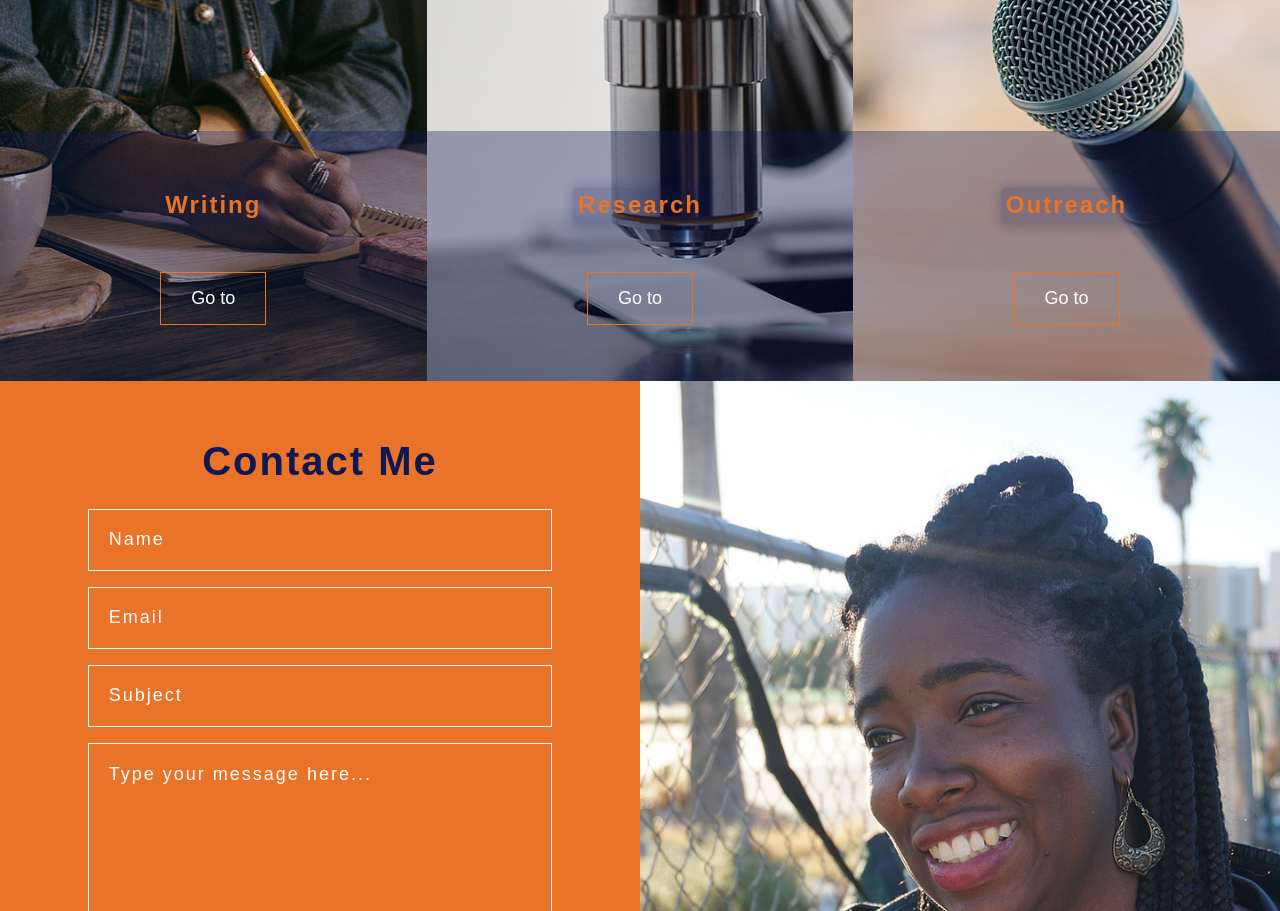
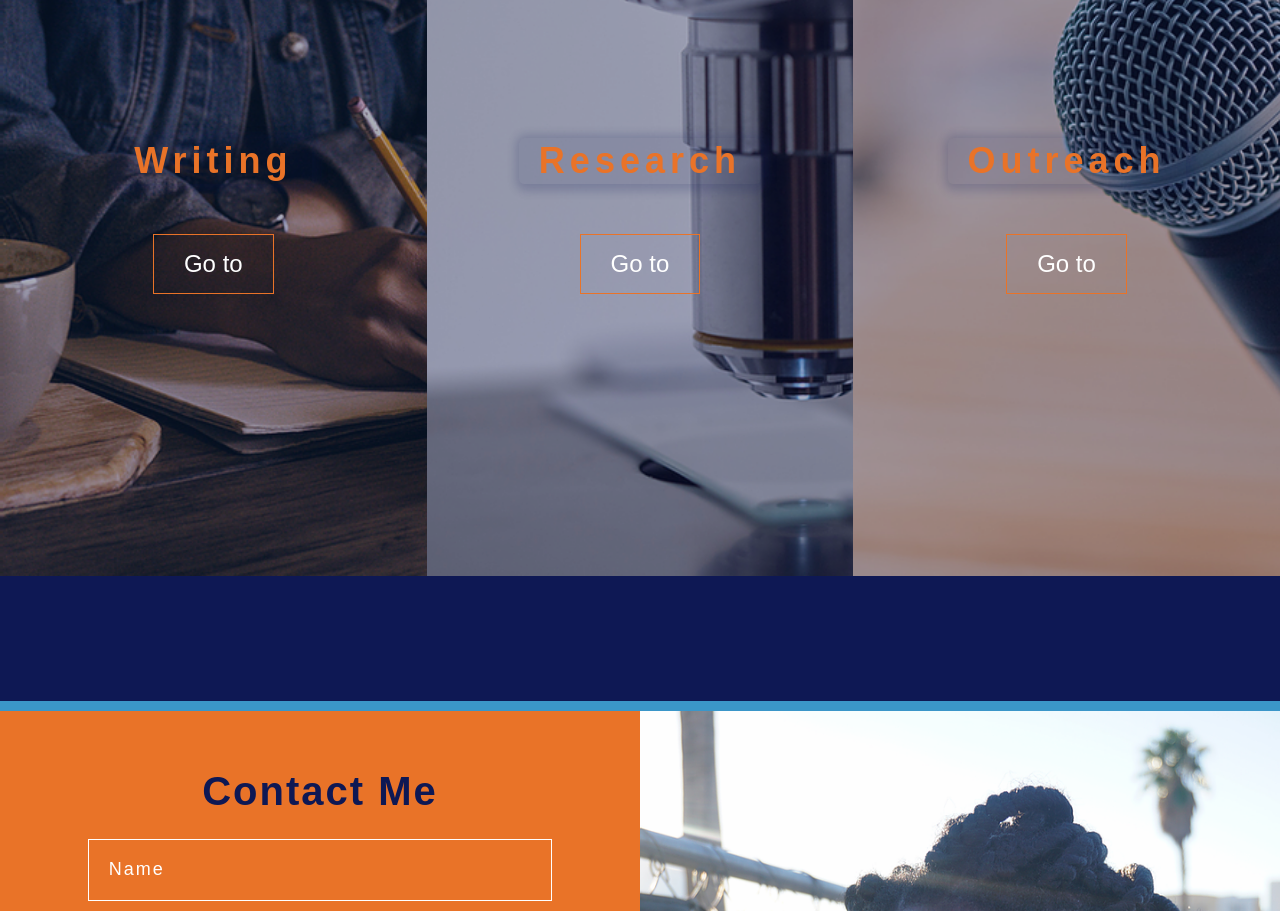
Before and after one commit to StefonSimmons/mango-main, a React (Create React App) app in the folder client/: page / in a window 1280 px wide. Shown: the part 2000-2911 px from the top of the page. Built offline with nearby package versions, Linux system fonts and the light colour scheme.

Commit message:
what i do revamp

```diff
--- a/client/src/components/ContactMe.jsx
+++ b/client/src/components/ContactMe.jsx
@@ -1,7 +1,7 @@
 import React from 'react'
 import ashlea from '../assets/ashlea-contact.png'
 import styled from 'styled-components'
-
+import {HeaderBar} from './WhatIDo'
 import { AboutTitle } from '../components/About'
 
 const ContactSection = styled.div`
@@ -11,6 +11,10 @@ const ContactSection = styled.div`
   font-family: 'Manrope', sans-serif;
   letter-spacing: 2px;
   font-weight: 700
+`
+const Bar = styled(HeaderBar)`
+  border-top: solid rgb(59,150,201, 0) 10px;
+  border-bottom: solid rgb(59,150,201) 10px;
 `
 const Form = styled.form`
   display: flex;
@@ -79,16 +83,19 @@ const SendBtn = styled.input`
 
 export default function ContactMe() {
   return (
+    <>
+      <Bar></Bar>
       <ContactSection id='contact'>
         <Form onSubmit={''}>
           <Title>Contact Me</Title>
-        <Input type="text" className='input' placeholder='Name'/>
-        <Input type="text" className='input' placeholder='Email'/>
-        <Input type="text" className='input' placeholder='Subject'/>
+          <Input type="text" className='input' placeholder='Name' />
+          <Input type="text" className='input' placeholder='Email' />
+          <Input type="text" className='input' placeholder='Subject' />
           <Message type="text" className='input' placeholder='Type your message here...' />
-        <SendBtn type="submit" value="Send!"/>
+          <SendBtn type="submit" value="Send!" />
         </Form>
         <Image src={ashlea} alt="" />
       </ContactSection>
+    </>
   )
 }
--- a/client/src/components/WhatIDo.jsx
+++ b/client/src/components/WhatIDo.jsx
@@ -6,8 +6,8 @@ import outreachImg from '../assets/outreach.png'
 import writingImg from '../assets/writing.png'
 import researchImg from '../assets/research.png'
 
-const HeaderBar = styled.div`
-  height: 100px;
+export const HeaderBar = styled.div`
+  height: 75px;
   width: 100vw;
   padding: 20px 0;
   background-color: rgb(14,24,84);
@@ -20,6 +20,7 @@ const HeaderTitle = styled.h2`
   text-align: center;
   font-size: 40px;
   font-weight: 700;
+  letter-spacing: 5px;
   color: rgb(233,115,40);
 `
 const WorkContainer = styled.div`
@@ -27,7 +28,7 @@ const WorkContainer = styled.div`
   flex-direction: row;
 `
 const Work = styled.section`
-  height: 500px;
+  height: 90vh;
   width: 33.33%;
   display: flex;
   align-items: flex-end;
@@ -37,7 +38,7 @@ const Box = styled.div`
   flex-direction: column;
   align-items: center;
   justify-content: center;
-  height: 50%;
+  height: 100%;
   width: 100%;
   background: rgba(14,24,84,.35);
   font-family: 'Manrope', sans-serif;
@@ -45,19 +46,19 @@ const Box = styled.div`
 `
 const Title = styled.h3`
   color: rgb(233,115,40);
-  background: rgba(14,24,84,.2);
+  background: rgba(14,24,84,.1);
   box-shadow: 2px 2px 10px 5px rgba(14,24,84,.20);
   border-radius: 5px;
-  padding: 5px;
+  padding: 5px 20px;
   margin-bottom: 50px;
-  letter-spacing: 2px;
-  font-size: 24px;
+  letter-spacing: 5px;
+  font-size: 36px;
 `
 const Btn = styled.button`
   background-color: rgba(0,0,0,0);
   color: rgb(233,115,40);
   color: white;
-  font-size: 18px;
+  font-size: 24px;
   border: rgb(233,115,40) 1px solid;
   padding: 15px 30px;
   transition: all .3s ease-in-out;
```
Lines whose indentation alone changed are shown as unchanged.
